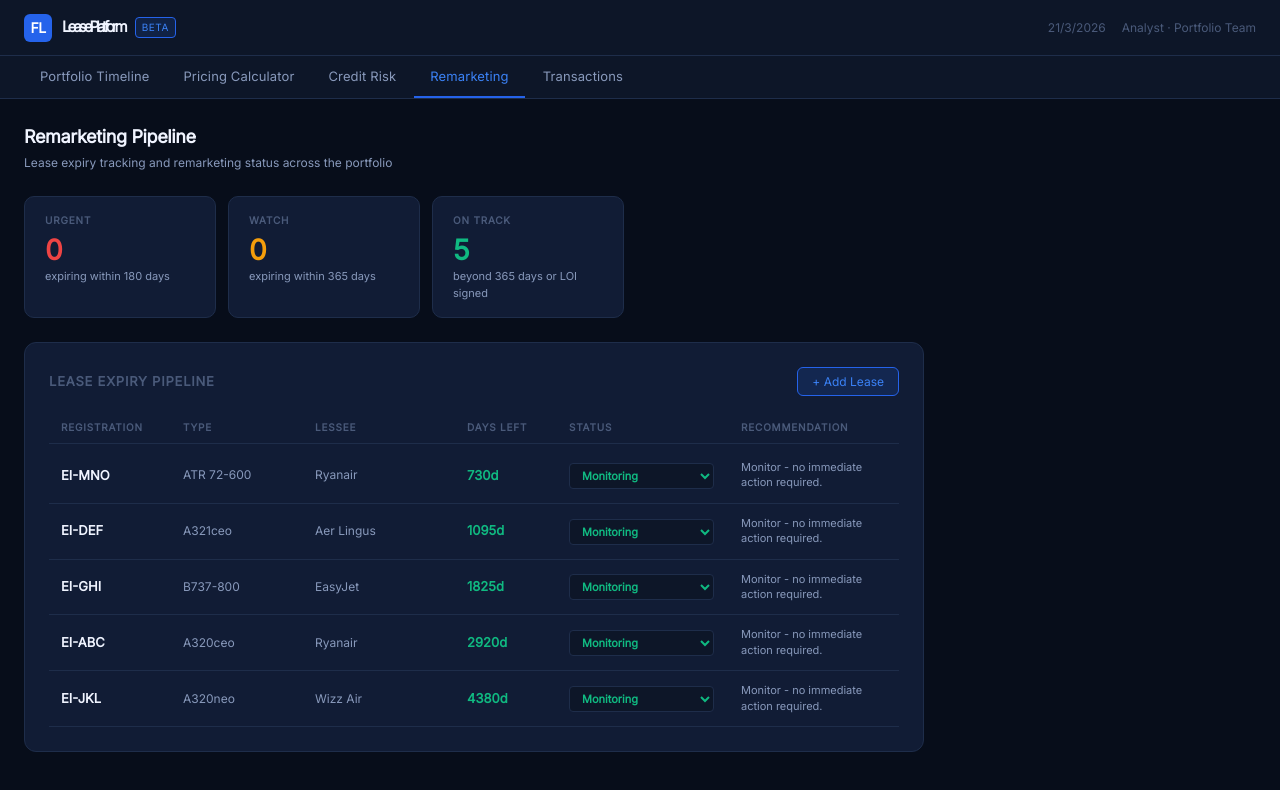
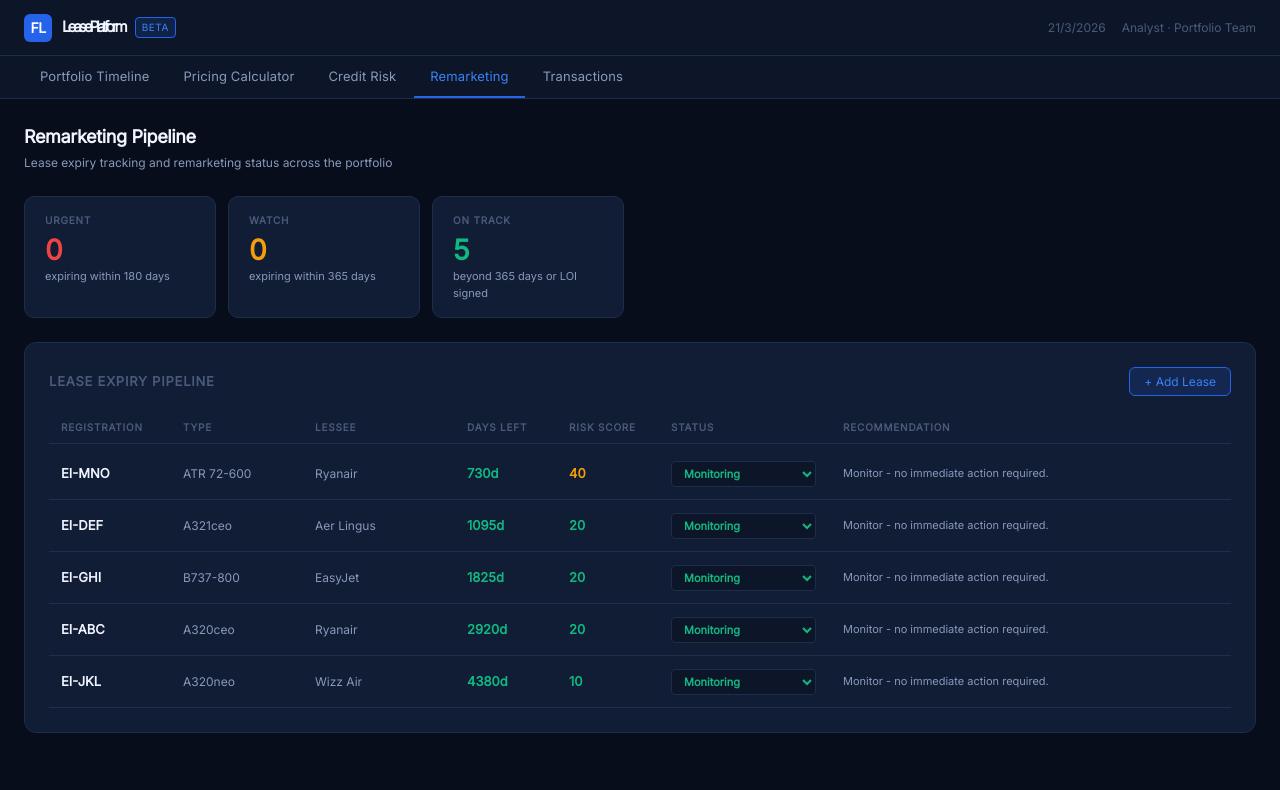
Before and after one commit to LukeJamesKeenan/Aircraft-Leasing-Platform, a React (Vite) app: page / in a window 1280 px wide. Both pictures are taken after a click on the button "Remarketing". Shown: the top 790 px of the page. Built offline with nearby package versions, Linux system fonts and the light colour scheme.

Commit message:
Added Remarketing Risk Score

```diff
--- a/src/Remarketing.tsx
+++ b/src/Remarketing.tsx
@@ -39,6 +39,32 @@ function getTrafficLight(daysToExpiry: number, status: string) : { color: string
     if (daysToExpiry <=180) return { color: "var(--red)", label: "Urgent" };
     if (daysToExpiry <=365) return { color: "var(--amber)", label: "Watch" };
     return { color: "var(--green)", label: "On Track" };
+}
+
+function getRiskScore(lease: LeaseEntry): number {
+    const days = getDaysToExpiry(lease.tenorYears);
+    let score =0;
+
+    // Days to expiry (max 50pts)
+    if (days <=90) score +=50;
+    else if (days <=180) score +=40;
+    else if (days <=365) score +=25;
+    else if (days <=730) score +=10;
+
+    // Status (max 30pts)
+    if (lease.status === "At Risk") score +=30;
+    else if (lease.status === "Remarketing") score +=20;
+    else if (lease.status === "Monitoring") score +=10;
+    else if (lease.status === "Renewal Negotiation") score +=5;
+
+    // Aircraft type demand (max 20pts) - narrowbodies score lower risk
+    const highDemand = ["A320neo", "A321neo", "B737 MAX 8"];
+    const medDemand = ["A320ceo", "A321ceo", "B737-800"];
+    if (highDemand.includes(lease.aircraftType)) score += 0;
+    else if (medDemand.includes(lease.aircraftType)) score += 10;
+    else score += 20;
+
+    return Math.min(score, 100);
 }
 
 export default function Remarketing() {
@@ -106,7 +132,7 @@ return (
         </div>
 
         {/* Pipeline Table */}
-        <div className="pricing-form-card" style={{ maxWidth: "900px", marginBottom: "16px" }}>
+        <div className="pricing-form-card" style={{ maxWidth: "1500px", marginBottom: "16px" }}>
             <div style={{ display: "flex", justifyContent: "space-between", alignItems: "center", marginBottom: "16px" }}>
                 <div className="pricing-title" style={{ marginBottom: 0 }}>Lease Expiry Pipeline</div>
                 <button className="export-btn" onClick={() => setShowAddForm(!showAddForm)}>
@@ -160,8 +186,8 @@ return (
             )}
 
             {/* Table Header */}
-            <div style={{ display: "grid", gridTemplateColumns: "110px 120px 140px 90px 160px 1fr", gap: "12px", padding: "8px 12px", borderBottom: "1px solid var(--border)", marginBottom: "4px" }}>
-                {["Registration", "Type", "Lessee", "Days Left", "Status", "Recommendation"].map(h => (
+            <div style={{ display: "grid", gridTemplateColumns: "110px 120px 140px 90px 90px 160px 2fr", gap: "12px", padding: "8px 12px", borderBottom: "1px solid var(--border)", marginBottom: "4px" }}>
+                {["Registration", "Type", "Lessee", "Days Left", "Risk Score", "Status", "Recommendation"].map(h => (
                     <div key={h} style={{ fontSize: "10px", fontWeight: "600", letterSpacing: "0.08em", textTransform: "uppercase", color: "var(--text-muted)" }}>{h}</div>
                 ))}
             </div>
@@ -171,9 +197,11 @@ return (
                 const days = getDaysToExpiry(lease.tenorYears);
                 const light = getTrafficLight(days, lease.status);
                 const recommendation = getRecommendation(days, lease.status);
+                const riskScore = getRiskScore(lease);
+                const riskColor = riskScore >= 70 ? "var(--red)" : riskScore >= 40 ? "var(--amber)" : "var(--green)";
 
                 return (
-                    <div key={lease.registration} style={{ display: "grid", gridTemplateColumns: "110px 120px 140px 90px 160px 1fr", gap: "12px", padding: "12px", borderBottom: "1px solid var(--border)", alignItems: "center" }}>
+                    <div key={lease.registration} style={{ display: "grid", gridTemplateColumns: "110px 120px 140px 90px 90px 160px 2fr", gap: "12px", padding: "12px", borderBottom: "1px solid var(--border)", alignItems: "center" }}>
                         <div style={{ fontFamily: "var(--font-mono)", fontSize: "13px", fontWeight: "600", color: "var(--text-primary)"}}>
                             {lease.registration}
                         </div>
@@ -185,6 +213,9 @@ return (
                         </div>
                         <div style={{ fontFamily: "var(--font-mono)", fontSize: "13px", fontWeight: "600", color: light.color }}>
                             {days}d
+                        </div>
+                        <div style={{ fontFamily: "var(--font-mono)", fontSize: "13px", fontWeight: "600", color: riskColor }}>
+                            {riskScore}
                         </div>
                         <div>
                             <select
```
